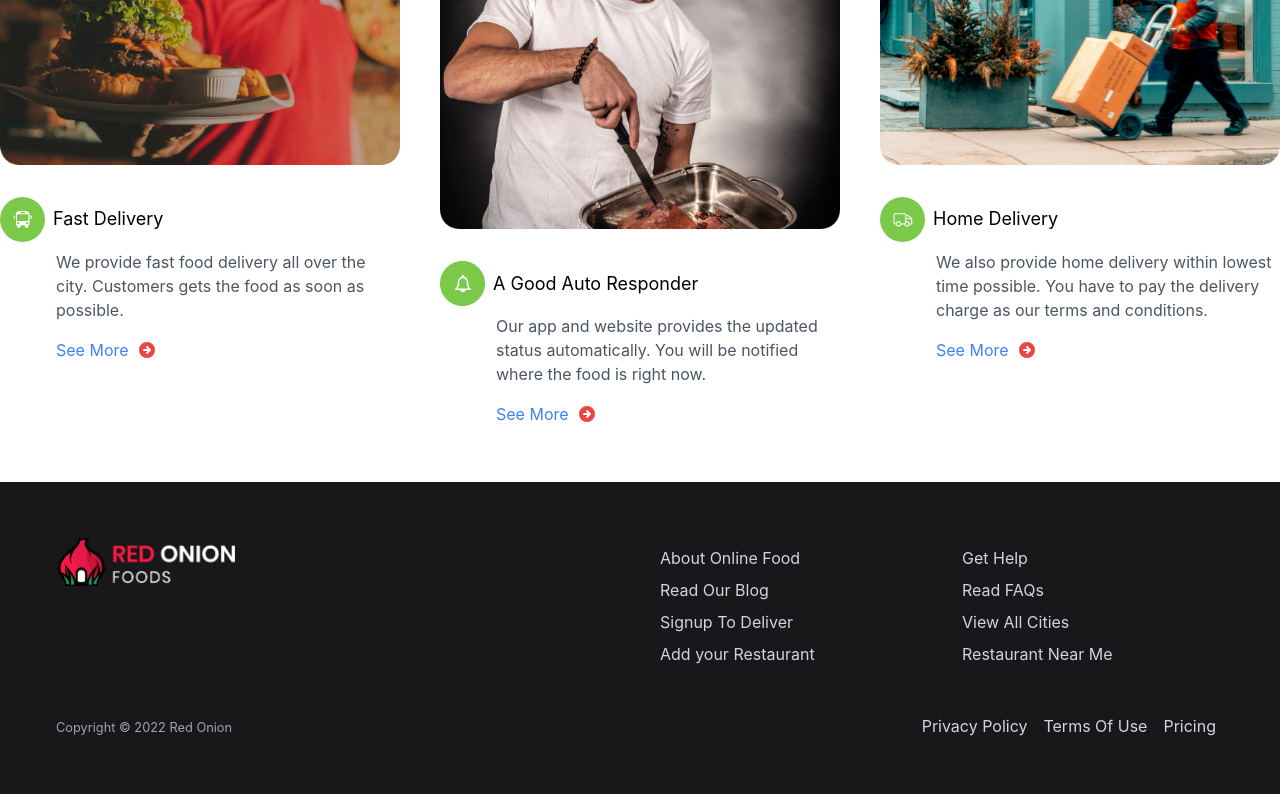
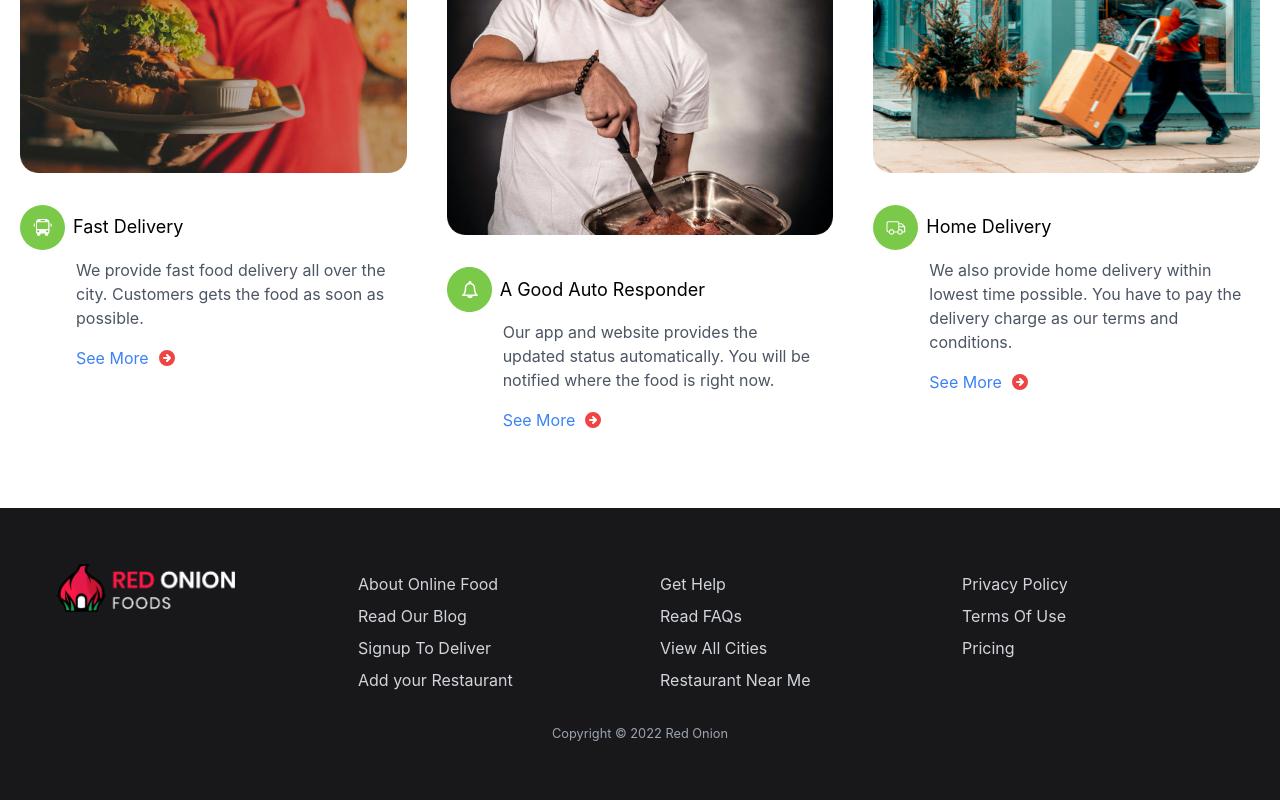
Before and after one commit to MohammadAmitHasan/Red-Onion-Restaurant, a React (Create React App) app: page / in a window 1280 px wide. Shown: the part 3245-4045 px from the top of the page. Built offline with nearby package versions, Linux system fonts and the light colour scheme.

Commit message:
Landing page done

```diff
--- a/src/Pages/Home/WhyChooseUs/WhyChooseUs.js
+++ b/src/Pages/Home/WhyChooseUs/WhyChooseUs.js
@@ -18,7 +18,7 @@ const WhyChooseUs = () => {
     ]
     return (
 
-        <div className='container mx-auto my-10'>
+        <div className='container mx-auto my-10 p-5'>
 
             <h3 className='text-3xl mb-5'>Why Choose Us</h3>
             <p>We provide best quality foods with our best possible services</p>
@@ -26,8 +26,8 @@ const WhyChooseUs = () => {
                 {
                     services.map(service =>
                         <div key={service.id}>
-                            <img src={service.photo} alt="" />
-                            <div className='mt-8'>
+                            <img className='w-full' src={service.photo} alt="" />
+                            <div className='mt-8 pr-3'>
                                 <h4 className='flex items-center text-lg mb-2'>
                                     <img src={service.iconTag} alt="" />
                                     <span className='ml-2'>{service.title}</span>
--- a/src/Pages/Shared/Footer.js
+++ b/src/Pages/Shared/Footer.js
@@ -4,8 +4,9 @@ import logo from '../../Images/logo.png'
 
 const Footer = () => {
     return (
-        <div className='p-14 bg-zinc-900 grid gap-10 grid-cols-2 md:grid-cols-3 lg:grid-cols-4 text-gray-300'>
-            <div className='md:col-span-2'>
+        <div className='p-5 sm:p-14 bg-zinc-900'>
+            <div className='grid gap-10 grid-cols-1 sm:grid-cols-2 md:grid-cols-3 lg:grid-cols-4 text-gray-300'>
+                <div>
                     <img src={logo} className='h-12' alt="" />
                 </div>
 
@@ -23,16 +24,17 @@ const Footer = () => {
                     <p className='my-2'><Link to='/resLocation'>Restaurant Near Me</Link></p>
                 </div>
 
-            <div className='md:col-span-2 text-gray-400'>
+                <div>
+                    <p className='my-2'><Link to={'/'}>Privacy Policy</Link></p>
+                    <p className='my-2'><Link to={'/'}>Terms Of Use</Link></p>
+                    <p className='my-2'><Link to={'/'}>Pricing</Link></p>
+                </div>
+            </div>
+            <div className='text-gray-400 text-center mt-5'>
                 <small>Copyright &copy; {new Date().getFullYear()} Red Onion</small>
             </div>
+        </div>
 
-            <div className='md:col-span-2 text-right'>
-                <Link className='mx-2' to={'/'}>Privacy Policy</Link>
-                <Link className='mx-2' to={'/'}>Terms Of Use</Link>
-                <Link className='mx-2' to={'/'}>Pricing</Link>
-            </div>
-        </div>
     );
 };
 
```
Lines whose indentation alone changed are shown as unchanged.
